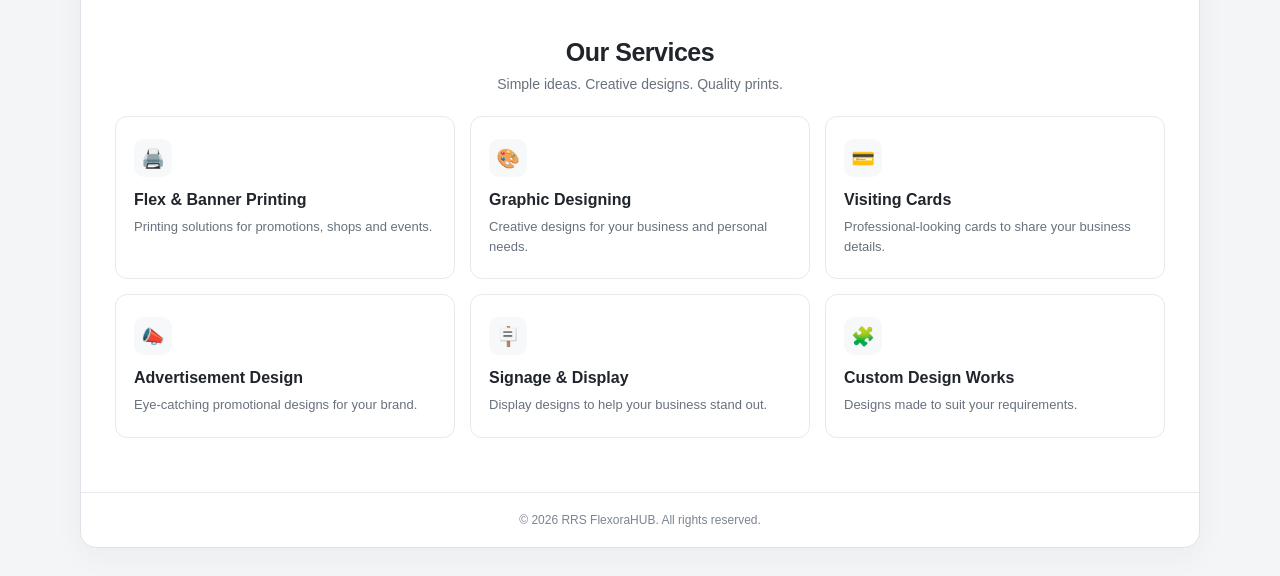
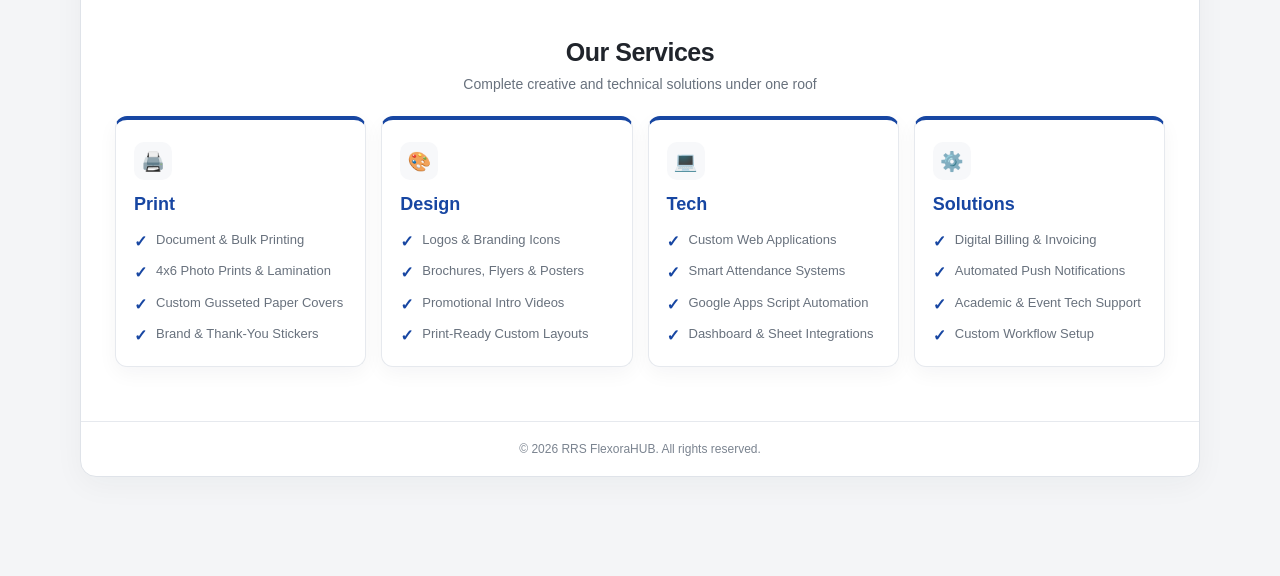
Before and after one commit to FlexoraHub/FlexoraHUB, a plain HTML site: page index3.html in a window 1280 px wide. Shown: the part 740-1316 px from the top of the page. After the commit the page ends 1245 px from the top, so only its background shows below. Drawn offline with Linux system fonts and the light colour scheme.

Commit message:
Update index3.html

```diff
--- a/index3.html
+++ b/index3.html
@@ -175,16 +175,18 @@
 
     .services {
       display: grid;
-      grid-template-columns: repeat(3, minmax(0, 1fr));
+      grid-template-columns: repeat(4, minmax(0, 1fr));
       gap: 15px;
     }
 
     .service {
-      min-height: 132px;
+      min-height: 100%;
       padding: 22px 18px;
       border: 1px solid var(--line);
+      border-top: 4px solid #1746a2;
       border-radius: 12px;
       background: #fff;
+      box-shadow: 0 7px 20px rgba(20, 30, 45, .045);
       transition: transform .2s ease, box-shadow .2s ease, border-color .2s ease;
     }
 
@@ -207,7 +209,34 @@
 
     .service h3 {
       margin: 0;
+      font-size: 18px;
+      color: #1746a2;
+    }
+
+    .service-list {
+      display: grid;
+      gap: 11px;
+      margin: 15px 0 0;
+      padding: 0;
+      list-style: none;
+    }
+
+    .service-list li {
+      position: relative;
+      padding-left: 22px;
+      color: var(--muted);
+      font-size: 13px;
+      line-height: 1.55;
+    }
+
+    .service-list li::before {
+      content: "✓";
+      position: absolute;
+      left: 0;
+      top: 0;
+      color: #1746a2;
       font-size: 16px;
+      font-weight: 700;
     }
 
     .service p {
@@ -241,7 +270,7 @@
       }
       .services-section { padding: 8px 16px 36px; }
       .services { grid-template-columns: repeat(2, minmax(0, 1fr)); gap: 10px; }
-      .service { min-height: 125px; padding: 17px 14px; }
+      .service { min-height: auto; padding: 17px 14px; }
     }
 
     @media (max-width: 420px) {
@@ -345,44 +374,52 @@
     <section class="services-section" id="services">
       <div class="section-heading">
         <h2>Our Services</h2>
-        <p>Simple ideas. Creative designs. Quality prints.</p>
+        <p>Complete creative and technical solutions under one roof</p>
       </div>
 
       <div class="services">
         <article class="service">
           <div class="service-icon" aria-hidden="true">🖨️</div>
-          <h3>Flex &amp; Banner Printing</h3>
-          <p>Printing solutions for promotions, shops and events.</p>
+          <h3>Print</h3>
+          <ul class="service-list">
+            <li>Document &amp; Bulk Printing</li>
+            <li>4x6 Photo Prints &amp; Lamination</li>
+            <li>Custom Gusseted Paper Covers</li>
+            <li>Brand &amp; Thank-You Stickers</li>
+          </ul>
         </article>
 
         <article class="service">
           <div class="service-icon" aria-hidden="true">🎨</div>
-          <h3>Graphic Designing</h3>
-          <p>Creative designs for your business and personal needs.</p>
+          <h3>Design</h3>
+          <ul class="service-list">
+            <li>Logos &amp; Branding Icons</li>
+            <li>Brochures, Flyers &amp; Posters</li>
+            <li>Promotional Intro Videos</li>
+            <li>Print-Ready Custom Layouts</li>
+          </ul>
         </article>
 
         <article class="service">
-          <div class="service-icon" aria-hidden="true">💳</div>
-          <h3>Visiting Cards</h3>
-          <p>Professional-looking cards to share your business details.</p>
+          <div class="service-icon" aria-hidden="true">💻</div>
+          <h3>Tech</h3>
+          <ul class="service-list">
+            <li>Custom Web Applications</li>
+            <li>Smart Attendance Systems</li>
+            <li>Google Apps Script Automation</li>
+            <li>Dashboard &amp; Sheet Integrations</li>
+          </ul>
         </article>
 
         <article class="service">
-          <div class="service-icon" aria-hidden="true">📣</div>
-          <h3>Advertisement Design</h3>
-          <p>Eye-catching promotional designs for your brand.</p>
-        </article>
-
-        <article class="service">
-          <div class="service-icon" aria-hidden="true">🪧</div>
-          <h3>Signage &amp; Display</h3>
-          <p>Display designs to help your business stand out.</p>
-        </article>
-
-        <article class="service">
-          <div class="service-icon" aria-hidden="true">🧩</div>
-          <h3>Custom Design Works</h3>
-          <p>Designs made to suit your requirements.</p>
+          <div class="service-icon" aria-hidden="true">⚙️</div>
+          <h3>Solutions</h3>
+          <ul class="service-list">
+            <li>Digital Billing &amp; Invoicing</li>
+            <li>Automated Push Notifications</li>
+            <li>Academic &amp; Event Tech Support</li>
+            <li>Custom Workflow Setup</li>
+          </ul>
         </article>
       </div>
     </section>
```
